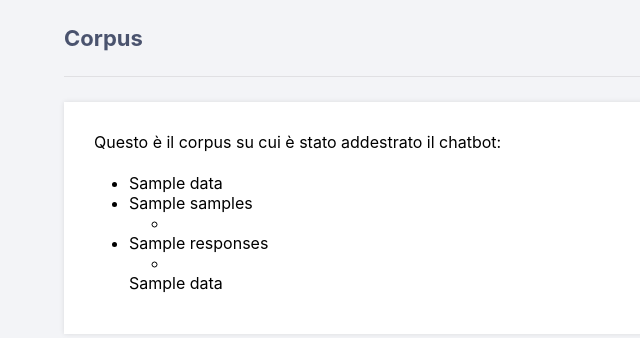
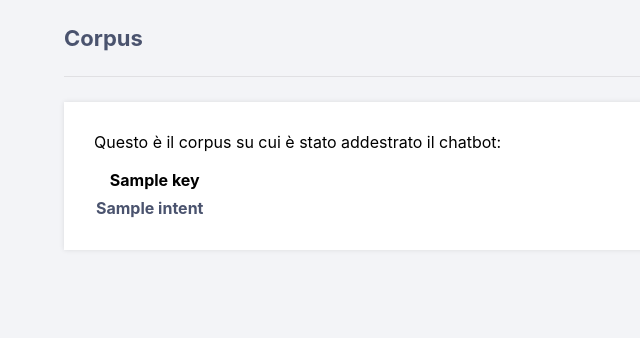
Before and after one commit to Visioweb/ChatbotNutrizionisti, a Flask app: template templates/corpus.html in a window 1280 px wide. Shown: the part 60-398 px from the top of the page, without its empty margins (0-640 px from the left). Run offline with Flask 2, Linux system fonts and the light colour scheme; the template is opened without the code that fills it: most values are stand-ins (such as "Sample title", 1, 10 or a date in 2020).

Commit message:
for loop json

```diff
--- a/templates/corpus.html
+++ b/templates/corpus.html
@@ -7,18 +7,20 @@
 <div>
     <p>Questo è il corpus su cui è stato addestrato il chatbot:</p>
 
-            <ul>
-                <li>{{ data['name'] }}</li>
-                <li>{{ data['samples'] }}
-                    <ul>
-                        <li></li>
-                    </ul>
-                </li>
-                <li>{{ data['responses'] }}
-                    <ul>
-                        <li></li>
-                    </ul>
-                </li>
-{{data}}
+    <table>
+   <tr>
+       {% for key in data[0] %}
+       <th>{{ key }}</th>
+       {% endfor %}
+   </tr>
+
+   {% for intent in data %}
+   <tr>
+       {% for key in intent %}
+       <td>{{ intent[key] }}</td>
+       {% endfor %}
+   </tr>
+   {% endfor %}
+</table>
 </div>
 {% endblock %}
```
